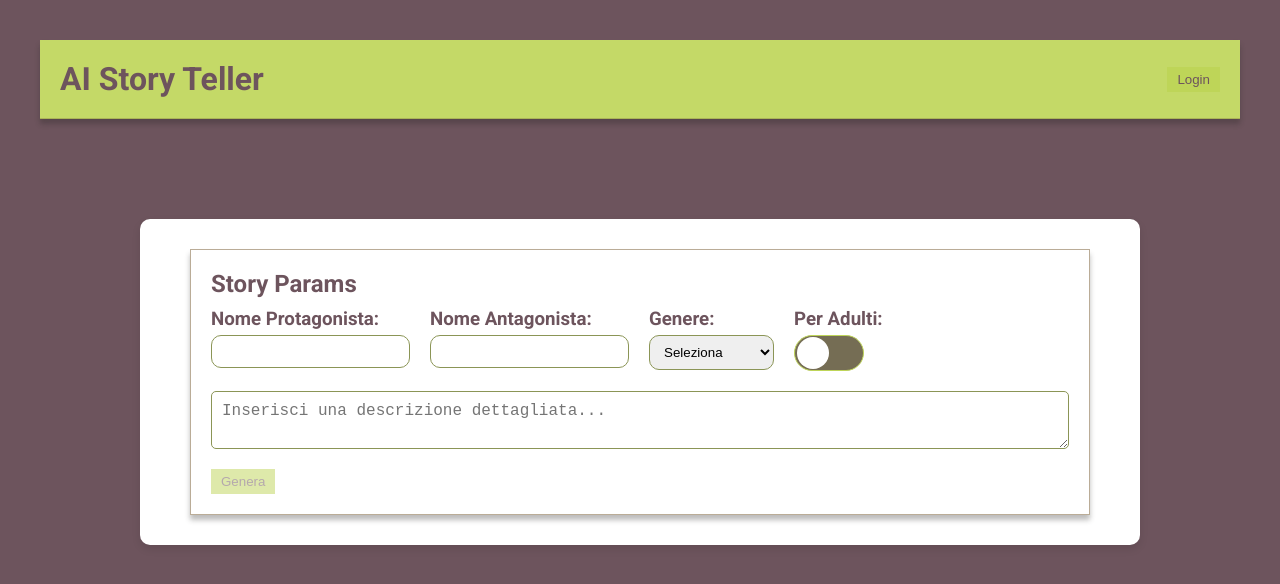
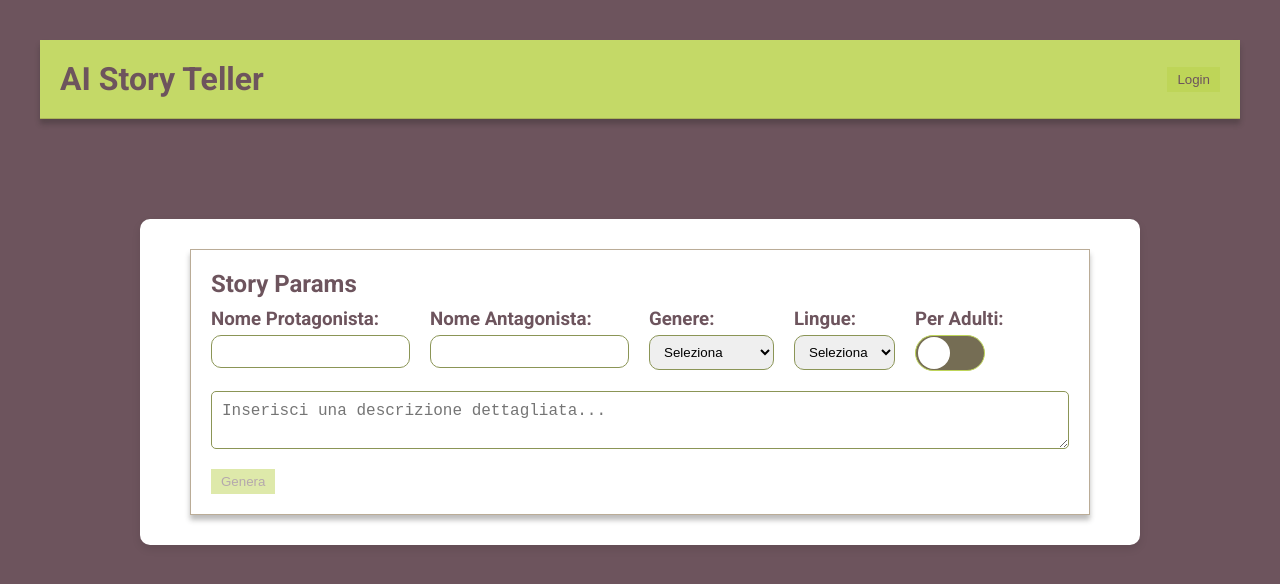
Before and after one commit to aniaBeninati/ai-story-teller, a Next.js app: page / in a window 1280 px wide. Shown: the top 584 px of the page. Built offline with nearby package versions, Linux system fonts and the light colour scheme.

Commit message:
feat: add second commit

```diff
--- a/src/constants/common.ts
+++ b/src/constants/common.ts
@@ -60,3 +60,26 @@ export const listaGeneri = [
     value: "documentario",
   },
 ];
+
+export const listaLingue = [
+  {
+    label: "Italiano",
+    value: "italiano",
+  },
+  {
+    label: "Inglese",
+    value: "inglese",
+  },
+  {
+    label: "Francese",
+    value: "francese",
+  },
+  {
+    label: "Tedesco",
+    value: "tedesco",
+  },
+  {
+    label: "Spagnolo",
+    value: "spagnolo",
+  }
+];
--- a/src/pages/index.tsx
+++ b/src/pages/index.tsx
@@ -6,6 +6,7 @@ import Input from "@/components/Atoms/Input/Input";
 import SelectBox from "@/components/Molecules/SelectBox/SelectBox";
 import { useState } from "react";
 import { listaGeneri } from "@/constants/common";
+import { listaLingue } from "@/constants/common";
 import Button from "@/components/Atoms/Button/Button";
 import {
   GenerateContentCandidate,
@@ -18,6 +19,7 @@ export default function Home() {
   const [protagonista, setProtagonista] = useState("");
   const [antagonista, setAntagonista] = useState("");
   const [genere, setGenere] = useState("");
+  const [lingue, setLingue] = useState("");
   const [pegi18, setPegi18] = useState(false);
   const [descrizione, setDescrizione] = useState("");
 
@@ -31,13 +33,14 @@ export default function Home() {
     setError(false);
     const prompt = `genera un racconto ${genere} per ${
     pegi18 ? "adulti" : "bambini"
-    }, con il protagonista chiamato ${protagonista} e l'antagonista chiamato ${antagonista}.`;
+    }, con il protagonista chiamato ${protagonista} e l'antagonista chiamato ${antagonista}, in lingua ${lingue}.`;
 
 
       if (
         protagonista.trim().length > 0 &&
         antagonista.trim().length > 0 &&
-        genere.trim().length > 0
+        genere.trim().length > 0 &&
+        lingue.trim().length > 0
       ) {
         try {
           const response = await fetch("/api/generate", {
@@ -112,6 +115,11 @@ export default function Home() {
     list={listaGeneri}
     setAction={setGenere}
     />
+    <SelectBox
+    label="Lingue:"
+    list={listaLingue}
+    setAction={setLingue}
+    />
     <SwitchBox
     label="Per Adulti:"
     value={pegi18}
```
